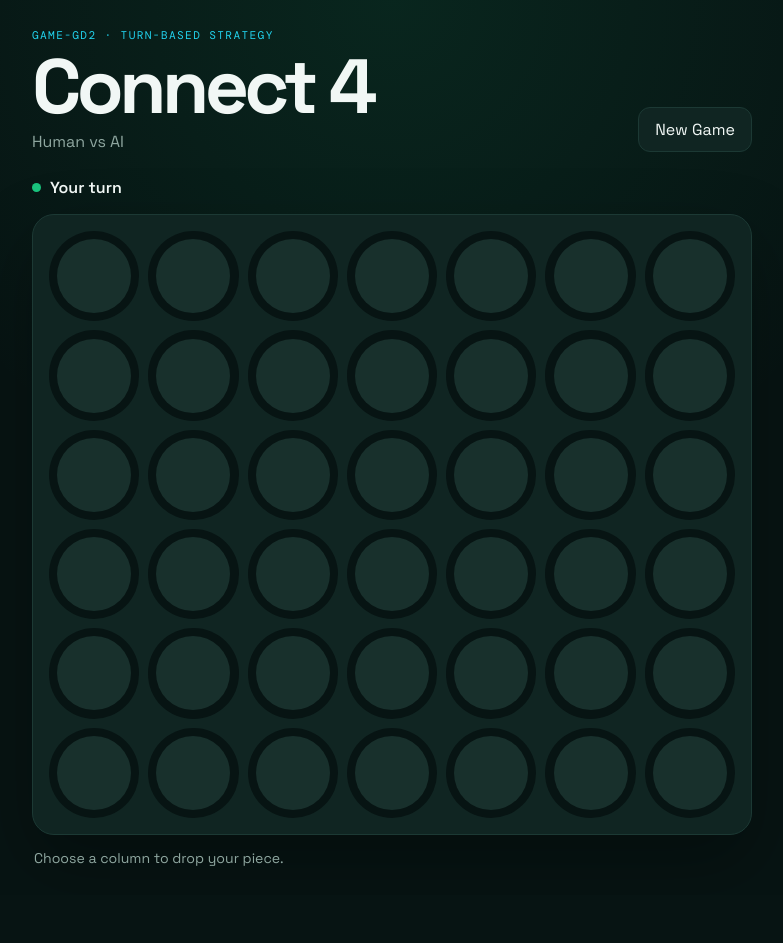
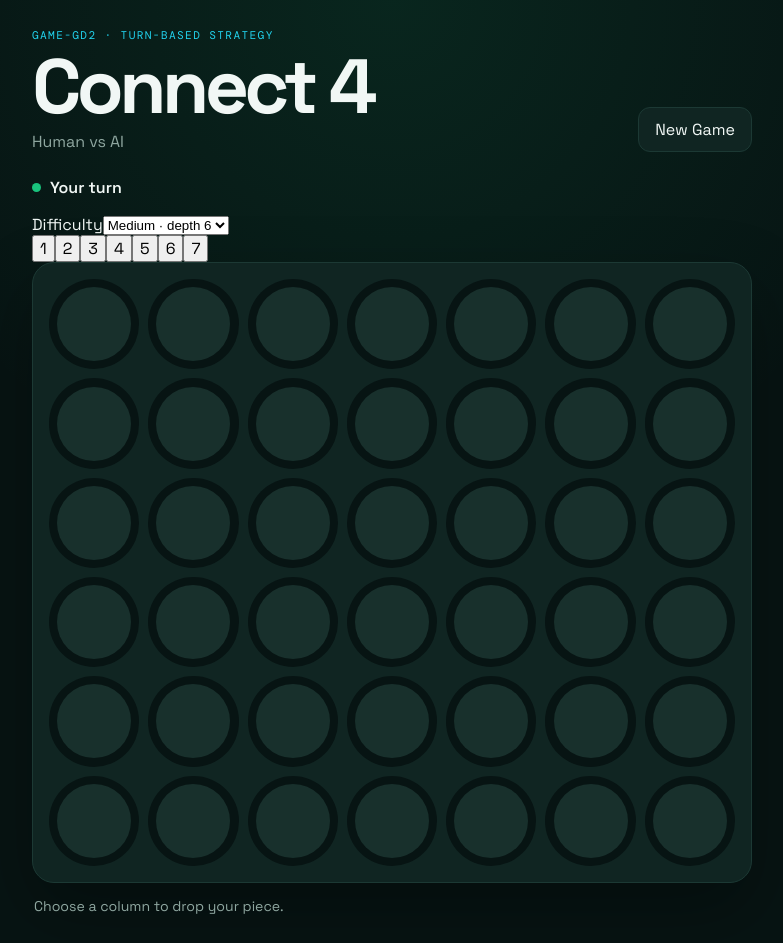
Before and after one commit to MasterDooom/connect4, a React (Vite) app: page / in a window 1280 px wide. Shown: the whole page, without its empty margins (248-1031 px from the left). Before the commit the page ends 895 px from the top, so only its background shows below. Built offline with nearby package versions, Linux system fonts and the light colour scheme.

Commit message:
feat: add difficulty and accessible column controls

```diff
--- a/src/App.tsx
+++ b/src/App.tsx
@@ -1,10 +1,12 @@
 import { Board } from './components/Board';
 import { GameStatus } from './components/GameStatus';
 import { NewGameButton } from './components/NewGameButton';
+import { getLegalMoves } from './game/board';
 import { useConnect4 } from './hooks/useConnect4';
 
 function App() {
   const game = useConnect4();
+  const legalMoves = new Set(getLegalMoves(game.board));
 
   return (
     <main className="app-shell">
@@ -18,7 +20,36 @@ function App() {
           <NewGameButton onClick={game.newGame} />
         </header>
 
-        <GameStatus status={game.status} aiThinking={game.aiThinking} />
+        <div className="controls-row">
+          <GameStatus status={game.status} aiThinking={game.aiThinking} />
+          <label className="difficulty">
+            Difficulty
+            <select
+              value={game.difficulty}
+              onChange={(event) => game.setDifficulty(Number(event.target.value))}
+              disabled={game.aiThinking}
+            >
+              <option value={4}>Easy · depth 4</option>
+              <option value={6}>Medium · depth 6</option>
+              <option value={7}>Hard · depth 7</option>
+            </select>
+          </label>
+        </div>
+
+        <div className="column-controls" aria-label="Playable columns">
+          {Array.from({ length: 7 }, (_, column) => (
+            <button
+              key={column}
+              type="button"
+              className="column-button"
+              disabled={game.status !== 'playing' || game.aiThinking || !legalMoves.has(column)}
+              onClick={() => game.playColumn(column)}
+              aria-label={`Drop piece in column ${column + 1}`}
+            >
+              {column + 1}
+            </button>
+          ))}
+        </div>
 
         <Board
           board={game.board}
@@ -29,7 +60,10 @@ function App() {
           onColumnHover={game.setPreviewColumn}
         />
 
-        <p className="hint">Choose a column to drop your piece.</p>
+        <div className="footer-info">
+          <p className="hint">Choose a column to drop your piece.</p>
+          {game.aiNodes !== null && <p className="search-info">{game.aiNodes.toLocaleString()} positions searched</p>}
+        </div>
       </section>
     </main>
   );
```
